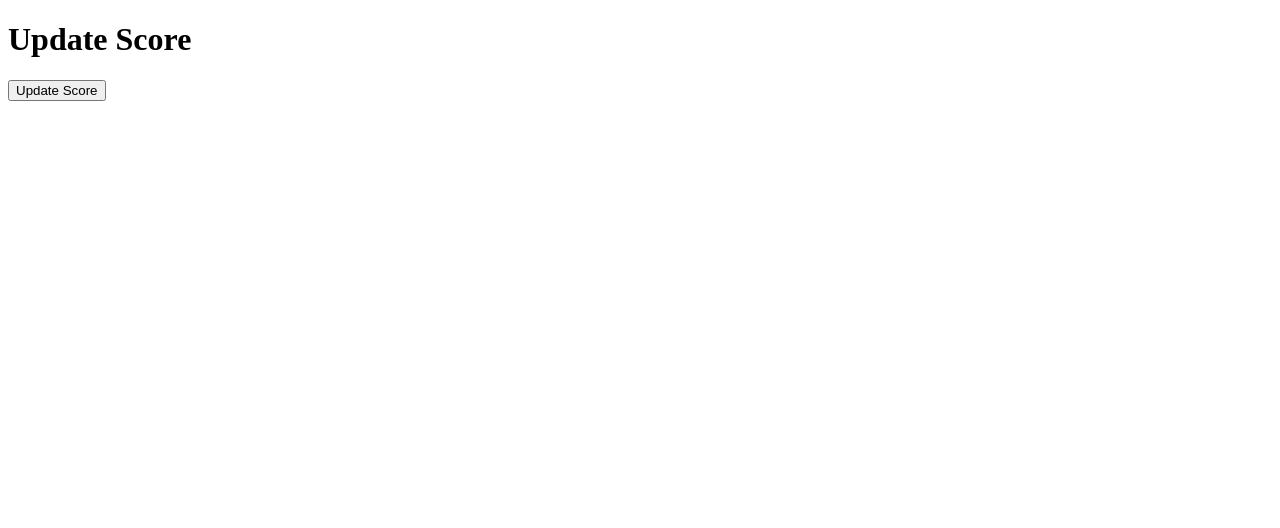
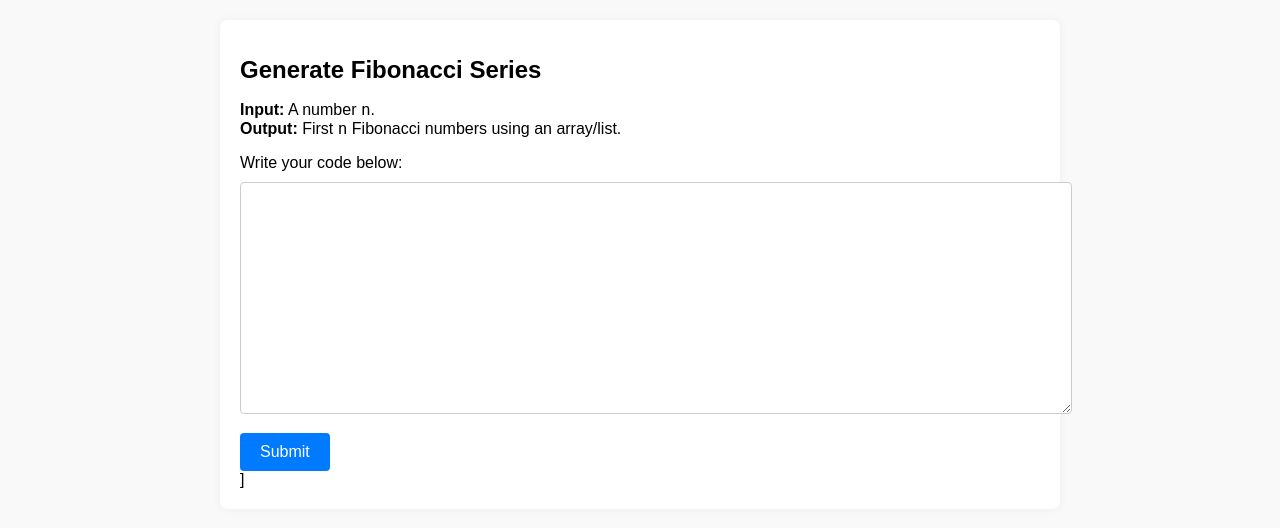
Before and after one commit to swanand11/codeGolf-acm-, a Flask app: template server/templates/sampleq.html in a window 1280 px wide. Shown: the top 528 px of the page. Run offline with Flask 3, Linux system fonts and the light colour scheme; the template is opened without the code that fills it, so the values that code supplies are empty; some libraries are stand-ins or nearby versions.

Commit message:
demo eval

```diff
--- /dev/null
+++ b/server/evaluate.py
@@ -0,0 +1,23 @@
+import requests
+
+PISTON_URL = "https://piston-backend.fly.dev/api/v2/execute"
+
+def run_code(code, language, expected_output):
+    payload = {
+        "language": language,
+        "version": "*",
+        "files": [{"name": "main", "content": code}]
+    }
+
+    response = requests.post(PISTON_URL, json=payload)
+    result = response.json()
+
+    actual_output = result.get("run", {}).get("stdout", "").strip()
+    correct = actual_output == expected_output.strip()
+    score = max(0, 1000 - len(code)) if correct else 0
+
+    return {
+        "correct": correct,
+        "output": actual_output,
+        "score": score
+    }
--- a/server/server.py
+++ b/server/server.py
@@ -5,6 +5,7 @@ from dotenv import load_dotenv
 from flask import Flask, jsonify, request
 from flask_cors import CORS
 import base64
+from evaluate import run_code  #
 
 # Load environment variables from the .env file
 load_dotenv()
@@ -158,5 +159,33 @@ def update_score():
     finally:
         release_connection(conn)
 
+@app.route('/evaluate_code', methods=['POST'])
+def evaluate_code():
+    data = request.get_json()
+    username = data.get('username')
+    code = data.get('code')
+    language = data.get('language')
+    expected_output = data.get('expected_output')
+
+    result = run_code(code, language, expected_output)
+
+    if result["correct"]:
+        conn = get_db_connection()
+        try:
+            cursor = conn.cursor()
+            cursor.execute("SELECT score FROM users WHERE username = %s", (username,))
+            row = cursor.fetchone()
+            current_score = row[0] if row else 0
+
+            new_score = current_score + result["score"]
+            cursor.execute("UPDATE users SET score = %s WHERE username = %s", (new_score, username))
+            conn.commit()
+            cursor.close()
+        finally:
+            release_connection(conn)
+
+    return jsonify(result)
+
+
 if __name__ == '__main__':
     app.run(debug=True, host='0.0.0.0', port=5000)
--- a/server/templates/sampleq.html
+++ b/server/templates/sampleq.html
@@ -3,32 +3,70 @@
 <head>
     <meta charset="UTF-8">
     <meta name="viewport" content="width=device-width, initial-scale=1.0">
-    <title>Update Score</title>
-    <script>
-        async function updateScore() {
-            const response = await fetch('http://127.0.0.1:5000/update_score', {
-                method: 'POST',
-                headers: {
-                    'Content-Type': 'application/json'
-                },
-                body: JSON.stringify({
-                    username: 'test',
-                    scoreIncrement: 10
-                })
-            });
-
-            if (response.ok) {
-                const result = await response.json();
-                console.log('Score updated:', result);
-                alert(result.message + " New score: " + result.updated_score);
-            } else {
-                console.error('Failed to update score');
-            }
+    <title>Fibonacci Series Question</title>
+    <style>
+        body {
+            font-family: Arial, sans-serif;
+            background-color: #f9f9f9;
+            margin: 0;
+            padding: 20px;
         }
-    </script>
+        .container {
+            max-width: 800px;
+            margin: auto;
+            background: #ffffff;
+            padding: 20px;
+            border-radius: 8px;
+            box-shadow: 0 0 10px rgba(0, 0, 0, 0.05);
+        }
+        h1 {
+            font-size: 24px;
+            margin-bottom: 10px;
+        }
+        p {
+            font-size: 16px;
+        }
+        textarea {
+            width: 100%;
+            height: 200px;
+            font-family: monospace;
+            font-size: 14px;
+            margin-top: 10px;
+            padding: 15px;
+            border: 1px solid #ccc;
+            border-radius: 4px;
+            resize: vertical;
+        }
+        button {
+            margin-top: 15px;
+            padding: 10px 20px;
+            font-size: 16px;
+            color: white;
+            background-color: #007bff;
+            border: none;
+            border-radius: 4px;
+            cursor: pointer;
+        }
+        button:hover {
+            background-color: #0056b3;
+        }
+    </style>
 </head>
 <body>
-    <h1>Update Score</h1>
-    <button onclick="updateScore()">Update Score</button>
+    <div class="container">
+        <h1>Generate Fibonacci Series</h1>
+        <p><strong>Input:</strong> A number <code>n</code>.<br>
+        <strong>Output:</strong> First <code>n</code> Fibonacci numbers using an array/list.</p>
+        <form>
+            <label for="codeArea">Write your code below:</label>
+            <textarea id="codeArea" name="code"></textarea>
+            <br>
+            <button type="submit">Submit</button>
+        <div data-pym-src="https://www.jdoodle.com/embed/v1/f52e037ab74dfe14"></div>
+        <script src="https://www.jdoodle.com/assets/jdoodle-pym.min.js" type="text/javascript"> </script>
+  ]
+
+        </form>
+    </div>
 </body>
 </html>
```
